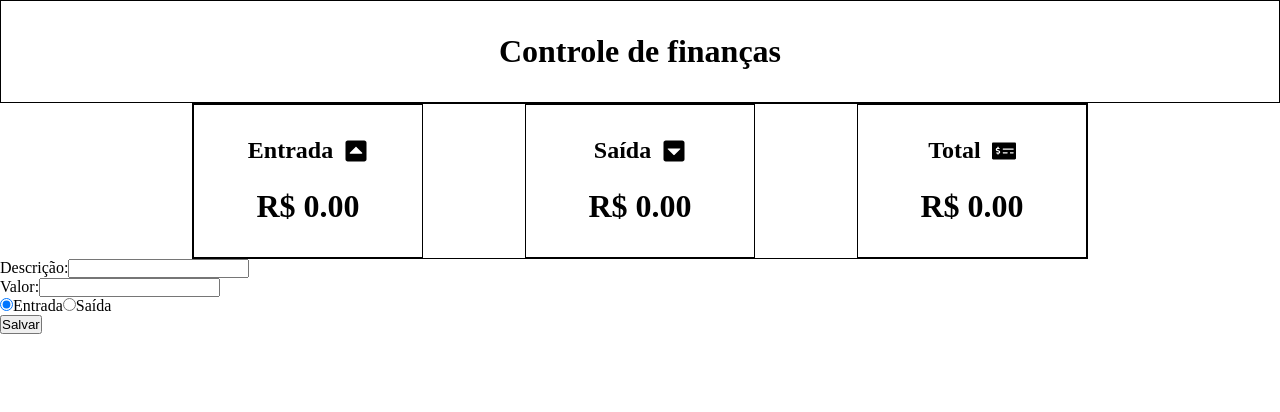
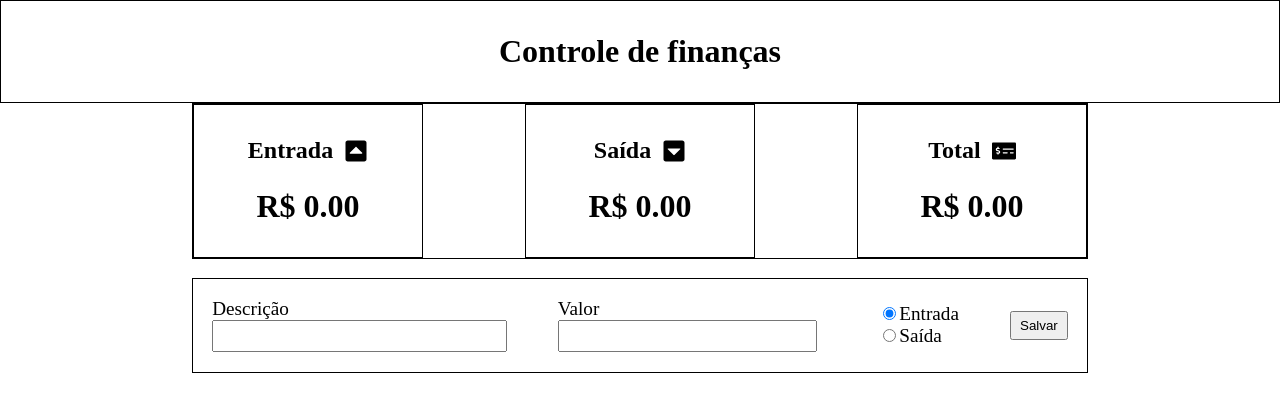
Before and after one commit to CaioAugustoHD/Sistema-controle-financas, a React (Vite) app: page / in a window 1280 px wide. Shown: the top 412 px of the page. Built offline with nearby package versions, Linux system fonts and the light colour scheme.

Commit message:
Criado arquivo CSS Form.css

```diff
--- /dev/null
+++ b/src/components/Form/Form.css
@@ -0,0 +1,24 @@
+form {
+    border: 1px solid black;
+    width: 70%;
+    margin: 1em auto;
+    display: flex;
+    justify-content: space-between;
+    align-items: center;
+    padding: 1em;
+    font-size: 1.2em;
+}
+
+input[type="text"], input[type="number"] {
+    width: 100%;
+    font-size: 0.8em;
+    padding: 5px;
+}
+
+input[type="radio"] {
+    margin: 0 3px 0 15px;
+}
+
+button {
+    padding: 5px 8px;
+}
--- a/src/components/Form/Form.jsx
+++ b/src/components/Form/Form.jsx
@@ -1,4 +1,5 @@
 import React, { useState } from "react";
+import "./Form.css";
 
 export function Form(){
 
@@ -8,7 +9,7 @@ export function Form(){
     return (
         <form>
             <div>
-                <label htmlFor="inputDescricao" >Descrição:</label>
+                <label htmlFor="inputDescricao" >Descrição </label>
                 <input
                     type="text"
                     id="inputDescricao"
@@ -17,7 +18,7 @@ export function Form(){
                     />
             </div>
             <div>
-                <label htmlFor="inputValor" >Valor:</label>
+                <label htmlFor="inputValor" >Valor </label>
                 <input
                     type="number"
                     id="inputValor"
@@ -34,7 +35,7 @@ export function Form(){
                     defaultChecked
                     />
                 <label htmlFor="radioEntrada" >Entrada</label>
-
+                <br/>
                 <input
                     type="radio"
                     name="opcao"
```
